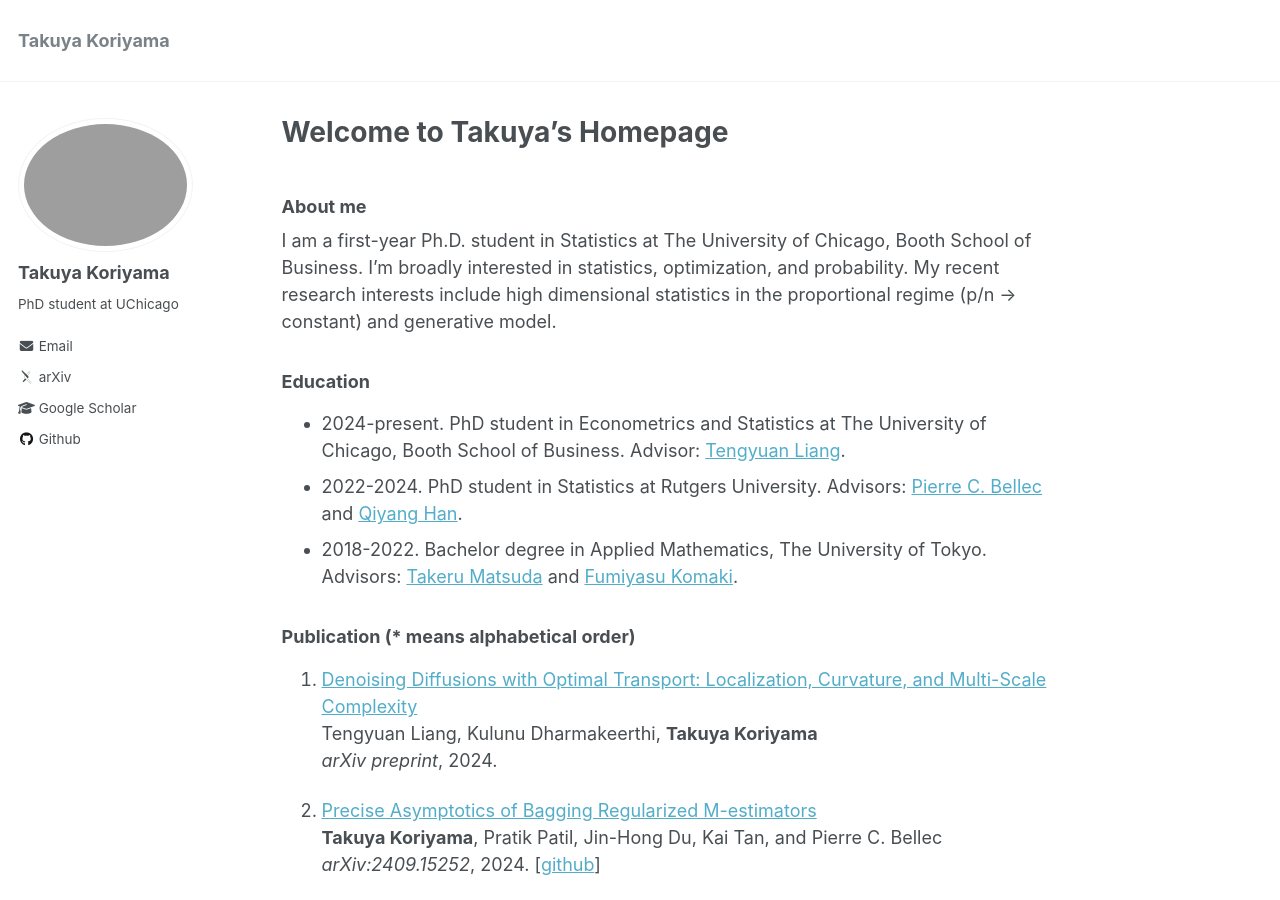
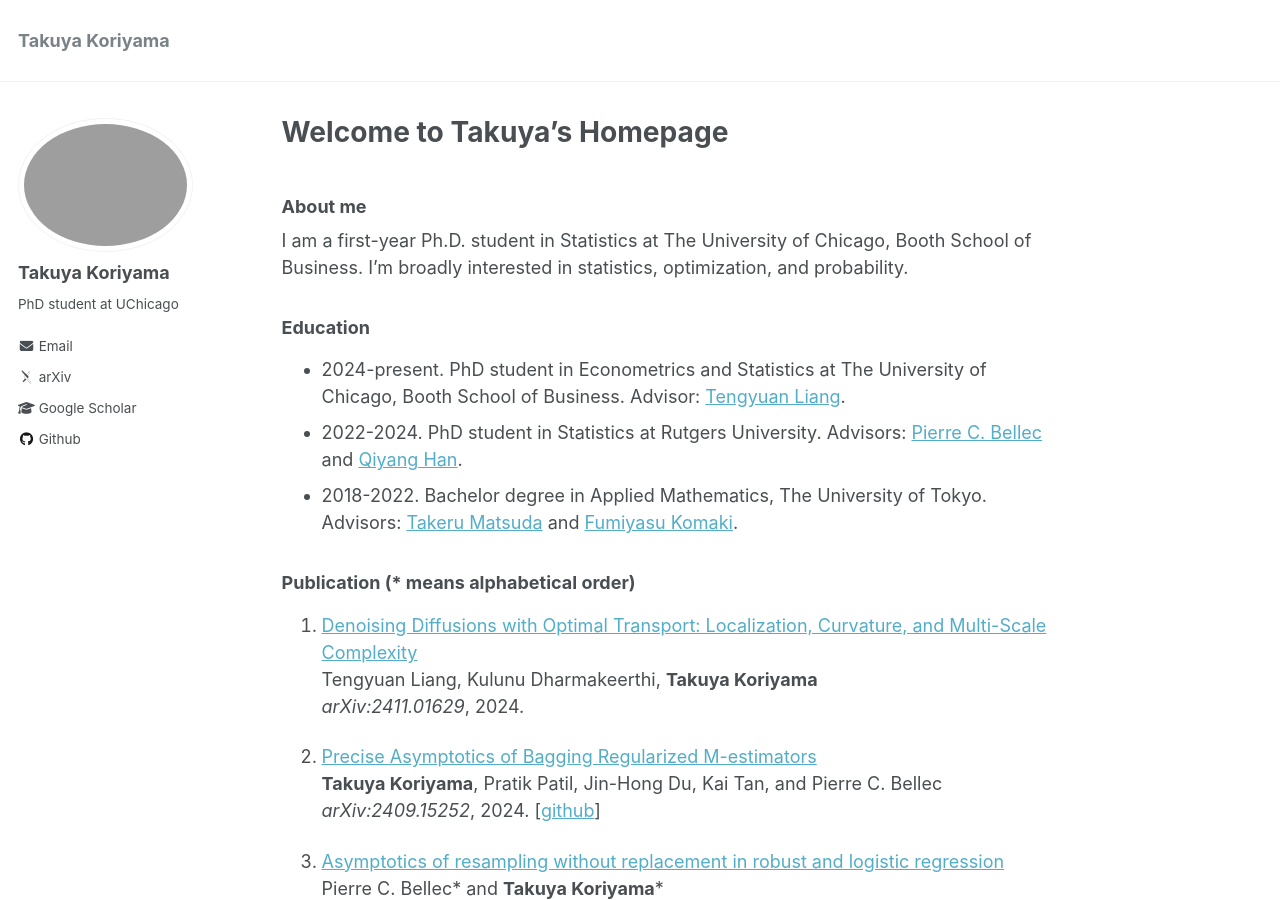
Before and after one commit to TakuyaKoriyama/takuyakoriyama.github.io, a Jekyll site: the page built from _pages/about.md, in a window 1280 px wide and 900 px high. Built offline with Jekyll 4.4.1, drawn with Linux system fonts in a browser that asks for light colours; some web fonts are replaced.

Commit message:
Update about.md

```diff
--- a/_pages/about.md
+++ b/_pages/about.md
@@ -9,7 +9,7 @@ redirect_from:
 
 ### About me
 I am a first-year Ph.D. student in Statistics at The University of Chicago, Booth School of Business. I'm broadly interested in statistics, optimization, and probability.
-My recent research interests include high dimensional statistics in the proportional regime (p/n -> constant) and generative model.
+<!-- My recent research interests include high dimensional asymptotics, generative model.   -->
 
 ### Education
 * 2024-present. PhD student in Econometrics and Statistics at The University of Chicago, Booth School of Business. Advisor: [Tengyuan Liang](https://tyliang.github.io/).
@@ -22,7 +22,7 @@ Advisors: [Takeru Matsuda](http://www.stat.t.u-tokyo.ac.jp/~t-matsuda/) and [Fum
 ### Publication (\* means alphabetical order)
 1. [Denoising Diffusions with Optimal Transport: Localization, Curvature, and Multi-Scale Complexity](https://arxiv.org/abs/2411.01629)\\
 Tengyuan Liang, Kulunu Dharmakeerthi, __Takuya Koriyama__\\
-*arXiv preprint*, 2024.
+*arXiv:2411.01629*, 2024.
 
 1. [Precise Asymptotics of Bagging Regularized M-estimators](https://arxiv.org/abs/2409.15252)\\
 __Takuya Koriyama__, Pratik Patil, Jin-Hong Du, Kai Tan, and Pierre C. Bellec \\
```
